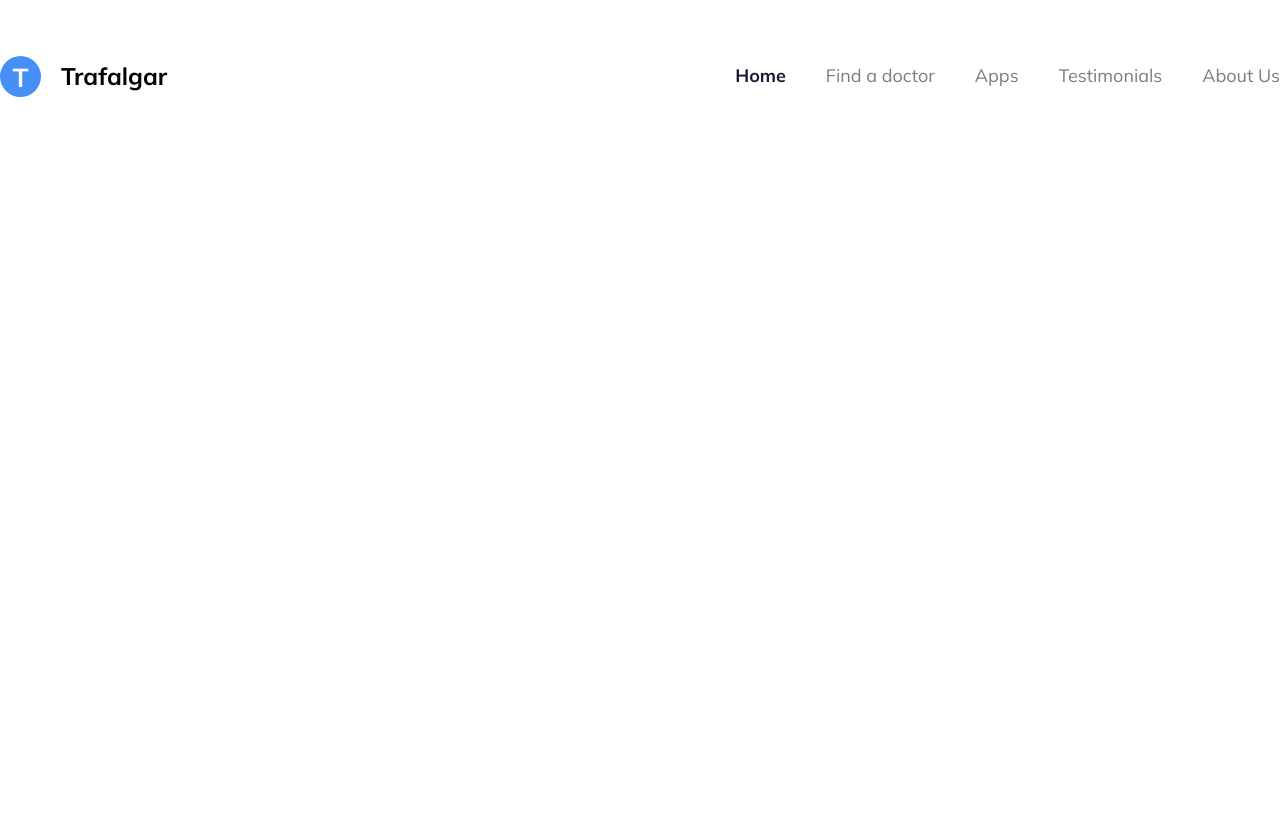
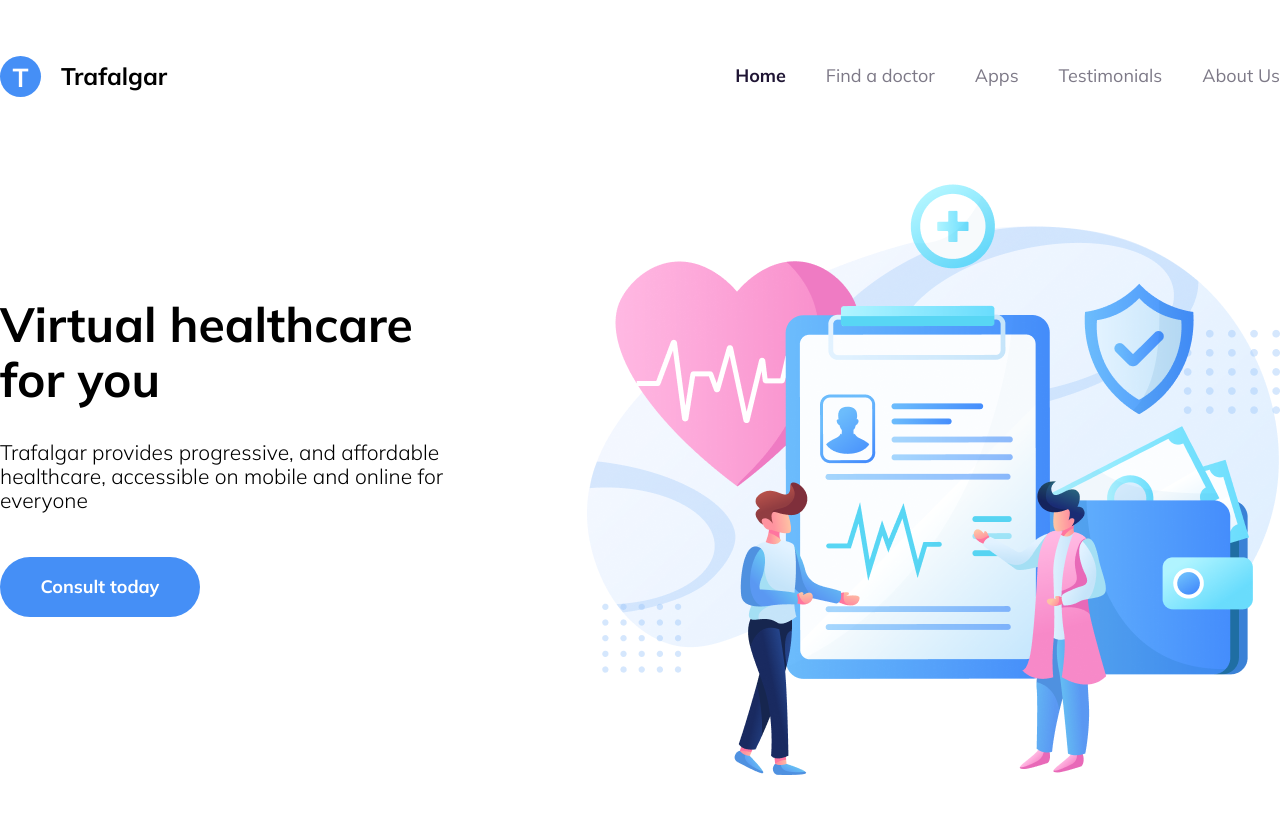
Before and after one commit to Kishinskiy/trafalgar-html-template, a website: page src/index.html in a window 1280 px wide. Drawn offline with Linux system fonts and the light colour scheme.

Commit message:
add promo

```diff
--- a/src/index.html
+++ b/src/index.html
@@ -25,5 +25,18 @@
             </nav>
         </div>
     </header>
+    <section class="promo">
+        <div class="container">
+            <div class="promo__content">
+                <h1 class="promo__content__title">Virtual healthcare
+                    for you</h1>
+                <p class="promo__content__text">Trafalgar provides progressive, and affordable
+                    healthcare, accessible on mobile and online
+                    for everyone</p>
+                <button class="btn promo__content__btn">Consult today</button>
+            </div>
+            <div class="promo__image"><img src="./images/promo.png" alt="promo"></div>
+        </div>
+    </section>
 </body>
 </html>
--- /dev/null
+++ b/src/sass/blocks/_buttons.scss
@@ -0,0 +1,16 @@
+.btn {
+    width: 200px;
+    height: 60px;
+    border: 1.4px solid $main-color;
+    background-color: #fff;
+    border-radius: 55px;
+    color: $main-color;
+    font-size: 18px;
+    font-weight: 700;
+}
+
+.btn:hover {
+    color: #fff;
+    background-color: $main-color;
+    transition: .5s;
+}
--- /dev/null
+++ b/src/sass/blocks/_promo.scss
@@ -0,0 +1,36 @@
+.promo {
+    margin: 80px 0 95px 0;
+    & .container{
+        display: flex;
+        justify-content: space-between;
+    }
+
+    &__content {
+        margin-top: 120px;
+        width: 445px;
+        height: 338px;
+        &__title{
+            margin-top: 0;
+            font-size: 48px;
+            font-weight: 700;
+        }
+        &__text {
+            margin-top: 25px;
+            font-size: 21px;
+            font-weight: 300;
+        }
+        &__btn {
+            margin-top: 45px;
+            background-color: $main-color;
+            color: #fff;
+            width: 200px;
+            height: 60px;
+            border: none;
+        }
+    }
+
+    &__image {
+        max-width: 693px;
+        height: 598px;
+    }
+}
--- a/src/sass/style.scss
+++ b/src/sass/style.scss
@@ -1,4 +1,7 @@
 @import "./base/variables.scss";
 @import "./base/base.scss";
 
+@import './blocks/buttons.scss';
+
 @import "./blocks/header.scss";
+@import './blocks/promo.scss';
```
Also changed, not shown: src/css/style.min.css.
